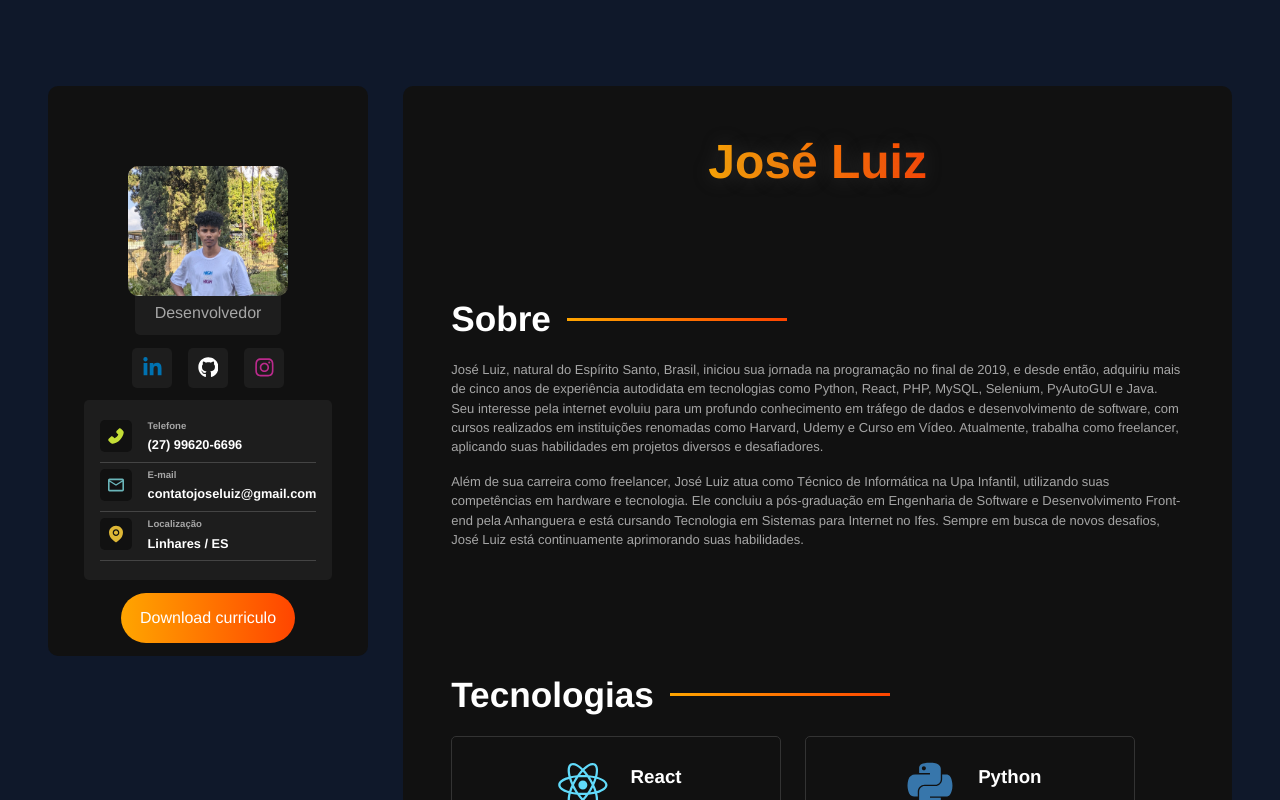
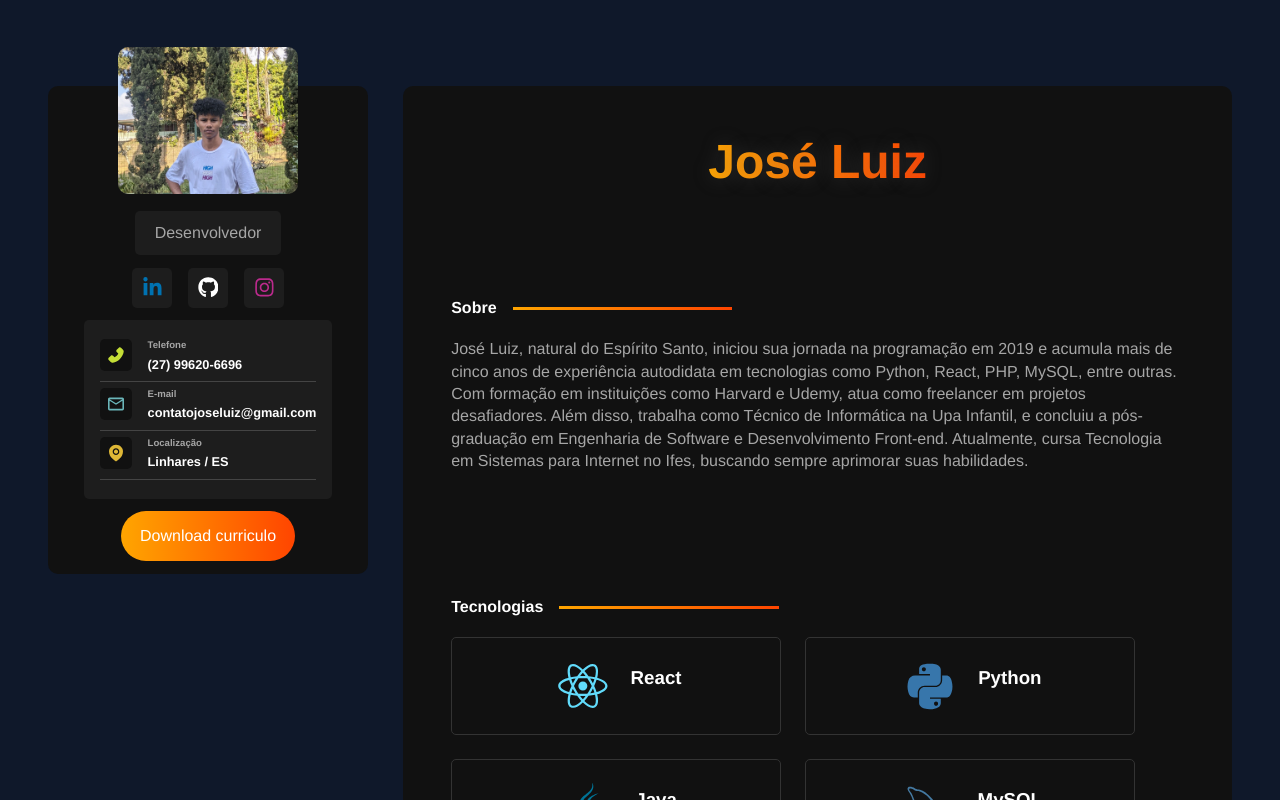
Before and after one commit to JoseLuiz095/portfolio2.0, a React (Vite) app: page / in a window 1280 px wide. Shown: the top 800 px of the page. Built offline with nearby package versions, Linux system fonts and the light colour scheme.

Commit message:
atualizaçoes a responsividade do sidebar

```diff
--- a/src/components/AboutContainer.jsx
+++ b/src/components/AboutContainer.jsx
@@ -3,10 +3,7 @@ const AboutContainer = () => {
         <section className="about-container">
             <h2>Sobre</h2>
             <p>
-            José Luiz, natural do Espírito Santo, Brasil, iniciou sua jornada na programação no final de 2019, e desde então, adquiriu mais de cinco anos de experiência autodidata em tecnologias como Python, React, PHP, MySQL, Selenium, PyAutoGUI e Java. Seu interesse pela internet evoluiu para um profundo conhecimento em tráfego de dados e desenvolvimento de software, com cursos realizados em instituições renomadas como Harvard, Udemy e Curso em Vídeo. Atualmente, trabalha como freelancer, aplicando suas habilidades em projetos diversos e desafiadores.
-            </p>
-            <p>
-            Além de sua carreira como freelancer, José Luiz atua como Técnico de Informática na Upa Infantil, utilizando suas competências em hardware e tecnologia. Ele concluiu a pós-graduação em Engenharia de Software e Desenvolvimento Front-end pela Anhanguera e está cursando Tecnologia em Sistemas para Internet no Ifes. Sempre em busca de novos desafios, José Luiz está continuamente aprimorando suas habilidades.
+            José Luiz, natural do Espírito Santo, iniciou sua jornada na programação em 2019 e acumula mais de cinco anos de experiência autodidata em tecnologias como Python, React, PHP, MySQL, entre outras. Com formação em instituições como Harvard e Udemy, atua como freelancer em projetos desafiadores. Além disso, trabalha como Técnico de Informática na Upa Infantil, e concluiu a pós-graduação em Engenharia de Software e Desenvolvimento Front-end. Atualmente, cursa Tecnologia em Sistemas para Internet no Ifes, buscando sempre aprimorar suas habilidades.
             </p>
         </section>
     )
--- a/src/components/Sidebar.jsx
+++ b/src/components/Sidebar.jsx
@@ -17,10 +17,10 @@ const Sidebar = () => {
         {isOpen ? "✖" : "☰"} {/* Troca entre o ícone de hambúrguer e o X */}
       </button>
       <aside id="sidebar" className={`${isOpen ? "open" : ""}`}>
-        <img src={Avatar} alt="Imagem do José Luiz" />
-        <p className="title">Desenvolvedor</p>
-        <SocialNetworks />
-        <InformationContainer />
+        <img className="conteudo" src={Avatar} alt="Imagem do José Luiz" />
+        <p className="title conteudo">Desenvolvedor</p>
+        <SocialNetworks className="conteudo" />
+        <InformationContainer className="conteudo" />
         <a href="" className="btn">
           Download curriculo
         </a>
--- a/src/styles/components/InformationContainer.sass
+++ b/src/styles/components/InformationContainer.sass
@@ -16,7 +16,7 @@
         justify-content: start
         gap: 1rem
         padding-bottom:  .6rem
-        margin: .2rem 0
+        margin: .18rem 0
         border-bottom: 1px solid #444
         width: 100%
         text-decoration: none
--- a/src/styles/components/maincontent.sass
+++ b/src/styles/components/maincontent.sass
@@ -1,26 +1,26 @@
 @use "../variables"
 @use "../mixins"
 
-
 #main-contect
     background-color: variables.$bg-color
-    flex: 2 1 0
+    flex: 1 1 0
     border-radius: variables.$container-border-radius
     padding: 3rem
-    margin-left:30%
-    width: 75%
+    margin-left: 30%
+    width: 80%
+    transition: width 0.3s ease, margin-left 0.3s ease
 
     .title-name
         display: flex
         justify-content: center
         align-items: center
 
-    h1
-        font-size: 5rem
-        background: variables.$gradient
-        -webkit-background-clip: text
-        -webkit-text-fill-color: transparent
-        text-shadow: 0px 0px 20px rgba(105, 105, 105, 0.3)
+        h1
+            font-size: 300%
+            background: variables.$gradient
+            -webkit-background-clip: text
+            -webkit-text-fill-color: transparent
+            text-shadow: 0px 0px 20px rgba(105, 105, 105, 0.3)
 
 
 
@@ -29,22 +29,36 @@
         display: flex
         flex-direction: column
 
-    h2
-        color: variables.$text-color
-        font-size: 2.2rem
-        margin-bottom: 1.3rem
-        @include mixins.center
-        justify-content: start
-        gap: 1rem
+        h2
+            color: variables.$text-color
+            font-size: 100%
+            margin-bottom: 1.3rem
+            @include mixins.center
+            justify-content: start
+            gap: 1rem
 
-        &:after
-            @include mixins.gradient-border
+            &:after
+                @include mixins.gradient-border
 
-    p
-        color: variables.$text-color-sencondary
-        margin-bottom: 1rem
-        line-height: 1.4rem
 
-    .btn
-         @include mixins.btn
-         align-self: start
+
+        p
+            color: variables.$text-color-sencondary
+            margin-bottom: 1rem
+            line-height: 1.4rem
+
+
+        .btn
+            @include mixins.btn
+            align-self: start
+
+
+
+    @media (max-width: 1100px)
+        margin-left: 0
+
+
+    // Quando o sidebar estiver aberto, ajusta o main-content
+    &.open
+        width: calc(100% - 250px)
+        margin-left: 250px
--- a/src/styles/components/sidebar.sass
+++ b/src/styles/components/sidebar.sass
@@ -2,47 +2,70 @@
 @use "../mixins"
 
 #sidebar
-  background-color: variables.$bg-color
-  flex: 1 1 0
-  border-radius: variables.$container-border-radius
-  display: flex
-  align-items: center
-  flex-direction: column
-  text-align: center
-  position: fixed
-  width: 25%
-  padding: .8rem 0
-  transition: transform 0.3s ease
-  z-index: 1000
+    background-color: variables.$bg-color
+    flex: 1 1 0
+    border-radius: variables.$container-border-radius
+    display: flex
+    align-items: center
+    flex-direction: column
+    text-align: center
+    position: fixed
+    width: 25%
+    padding: .8rem 0
+    transition: transform 0.8s ease
+    z-index: 1000
 
 
-  // Inicialmente fora da tela em telas pequenas
-  @media (max-width: 1100px)
-    transform: translateX(-150%)
-    width: 85%
-    height: 90%
-    &.open
-      transform: translateX(0)
+    .conteudo
+        max-width: 100%
+        max-height: 25%
+
+    img
+        border-radius: variables.$container-border-radius
+        margin-top:  15%
 
 
 
-  img
-    max-width: 50%
-    border-radius: variables.$container-border-radius
-    position: absolute
-    top: 5rem
+    .title
+        color: variables.$text-color-sencondary
+        background-color: variables.$bg-color-secondary
+        border-radius: variables.$card-border-radius
+        margin-top: 2%
+        padding: .8rem 1.2rem
 
 
-  .title
-    color: variables.$text-color-sencondary
-    background-color: variables.$bg-color-secondary
-    border-radius: variables.$card-border-radius
-    margin-top: 60%
-    padding: .8rem 1.2rem
+    .btn
+        @include mixins.btn
 
+    @media (min-width: 1100px)
+        .conteudo
+            max-width: 100%
+            max-height: 30%
+        img
+            position: absolute
+            max-width:60%
+            margin: 0
+            border-radius: variables.$container-border-radius
+            top: -8%
+        .title
+            color: variables.$text-color-sencondary
+            background-color: variables.$bg-color-secondary
+            border-radius: variables.$card-border-radius
+            margin-top: 35%
+            padding: .8rem 1.2rem
 
-  .btn
-    @include mixins.btn
+    @media (max-width: 1100px)
+            transform: translateX(150%)
+            width: 100vw
+            height: 100vh
+            padding: auto 0
+            right: 1%
+            top: 0
+            z-index: 1000
+            &.open
+                transform: translateX(0)
+                transition: transform 0.8s ease
+
 
 
 
@@ -58,67 +81,6 @@
   cursor: pointer
   z-index: 1100
 
-
   @media (min-width: 1101px)
     display: none // Esconde o botão em telas maiores
-
-
-
-#main-contect
-  background-color: variables.$bg-color
-  flex: 1 1 0
-  border-radius: variables.$container-border-radius
-  padding: 3rem
-  margin-left: 30%
-  width: 75%
-  transition: width 0.3s ease, margin-left 0.3s ease
-
-  @media (max-width: 1100px)
-
-    margin-left: 0
-
-    // Quando o sidebar estiver aberto, ajusta o main-content
-    &.open
-      width: calc(100% - 250px)
-      margin-left: 250px
-
-
-
-  h1
-    font-size: 300%
-    left: 50%
-    background: variables.$gradient
-    -webkit-background-clip: text
-    -webkit-text-fill-color: transparent
-    text-shadow: 0px 0px 20px rgba(105, 105, 105, 0.3)
-
-
-  section
-    padding-top: 15%
-    display: flex
-    flex-direction: column
-
-
-  h2
-    color: variables.$text-color
-    font-size: 2.2rem
-    margin-bottom: 1.3rem
-    @include mixins.center
-    justify-content: start
-    gap: 1rem
-
-    &:after
-      @include mixins.gradient-border
-
-
-
-  p
-    color: variables.$text-color-sencondary
-    margin-bottom: 1rem
-    line-height: 1.2rem
-    font-size: 13px
-
-
-  .btn
-    @include mixins.btn
-    align-self: start
+    max-height: 100vh
--- a/src/styles/components/socialnetworks.sass
+++ b/src/styles/components/socialnetworks.sass
@@ -5,6 +5,8 @@
     @include mixins.center
     gap: 1rem
     margin: .8rem 0
+
+
 
     .social-btn
         padding: .6rem
```
